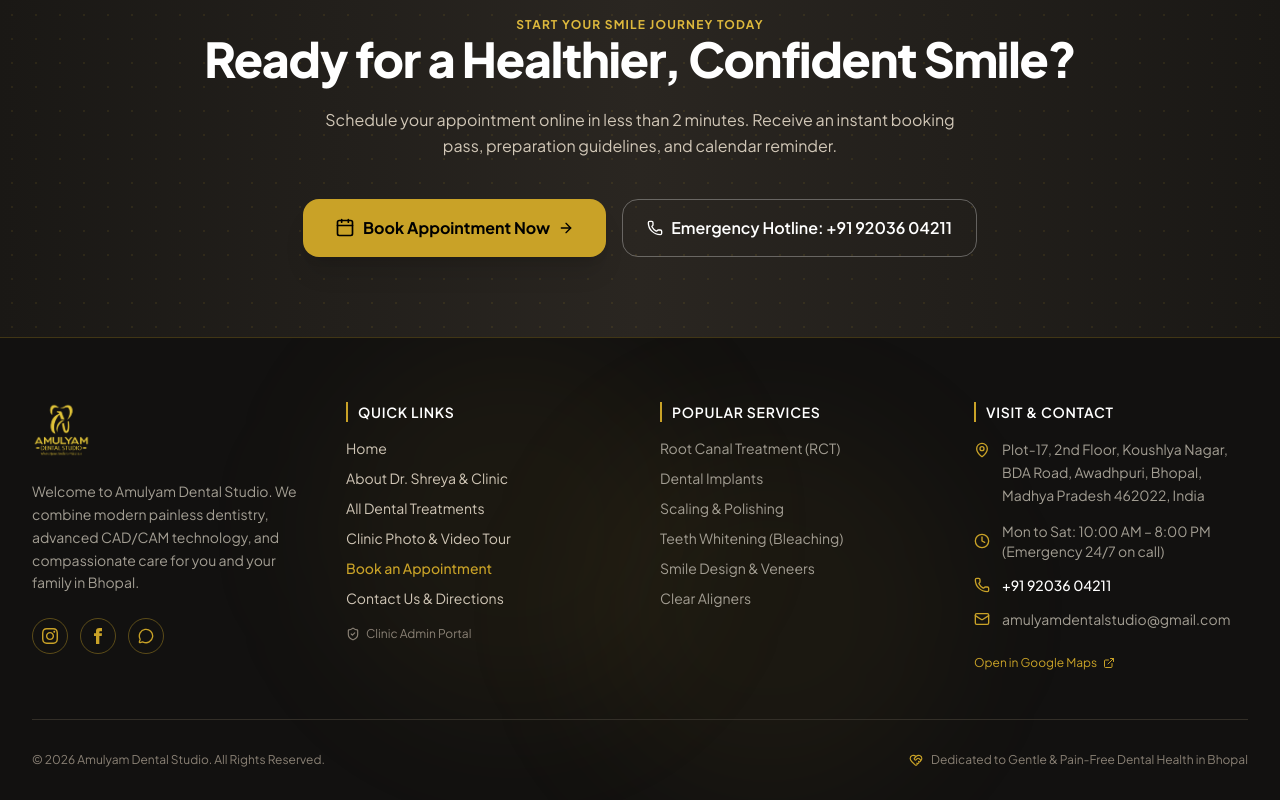
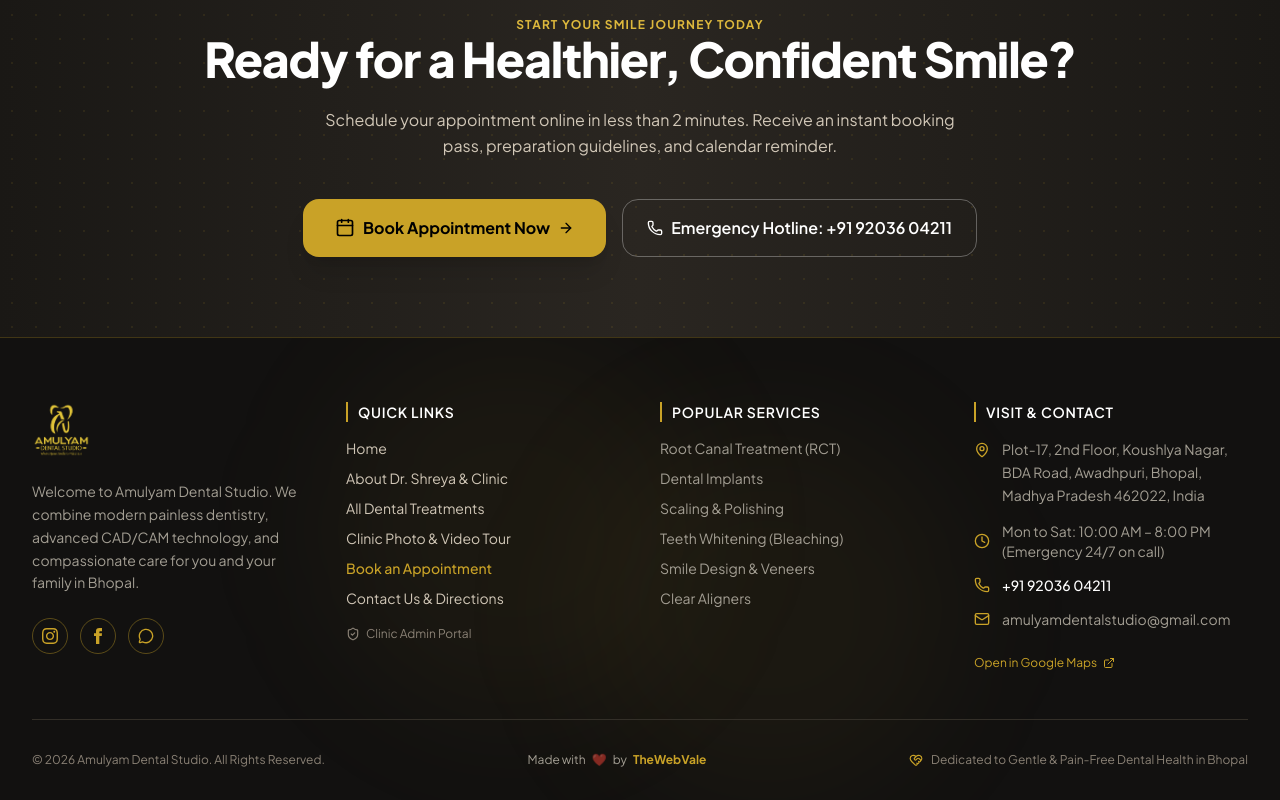
Before and after one commit to yashjain860/amulyam-dental-studio, a Next.js app: page / in a window 1280 px wide. Shown: the part 8725-9525 px from the top of the page. Built offline with nearby package versions, Linux system fonts and the light colour scheme.

Commit message:
Add 'Made with love by TheWebVale' attribution in footer

```diff
--- a/src/components/layout/Footer.tsx
+++ b/src/components/layout/Footer.tsx
@@ -185,14 +185,30 @@
             </div>
           </div>
 
-          {/* Copyright & Bottom note */}
+          {/* Copyright & TheWebVale Attribution */}
           <div className="pt-8 flex flex-col sm:flex-row justify-between items-center gap-4 text-xs text-[#8A8175]">
             <p>© {new Date().getFullYear()} {CLINIC_INFO.name}. All Rights Reserved.</p>
+
+            <div className="flex items-center gap-1.5 text-xs text-[#A39E93]">
+              <span>Made with</span>
+              <span className="text-red-500 animate-pulse">❤️</span>
+              <span>by</span>
+              <a
+                href="https://www.thewebvale.com"
+                target="_blank"
+                rel="noopener noreferrer"
+                className="font-bold text-[#C9A227] hover:text-[#DDB83C] hover:underline transition-colors"
+              >
+                TheWebVale
+              </a>
+            </div>
+
             <div className="flex items-center gap-2">
               <HeartHandshake className="w-3.5 h-3.5 text-[#C9A227]" />
-              <span>Dedicated to Gentle & Pain-Free Dental Health in Bhopal</span>
+              <span>Dedicated to Gentle &amp; Pain-Free Dental Health in Bhopal</span>
             </div>
           </div>
+
         </div>
       </footer>
 
```
